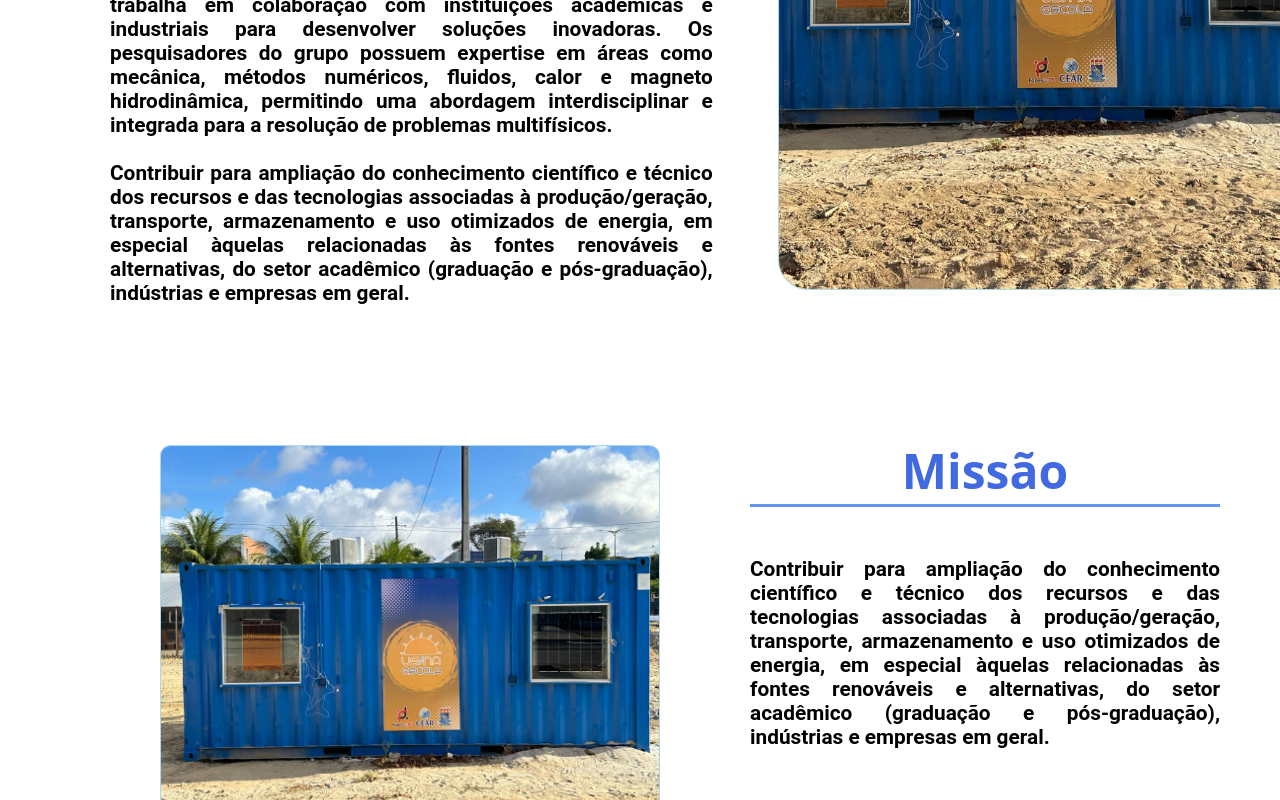
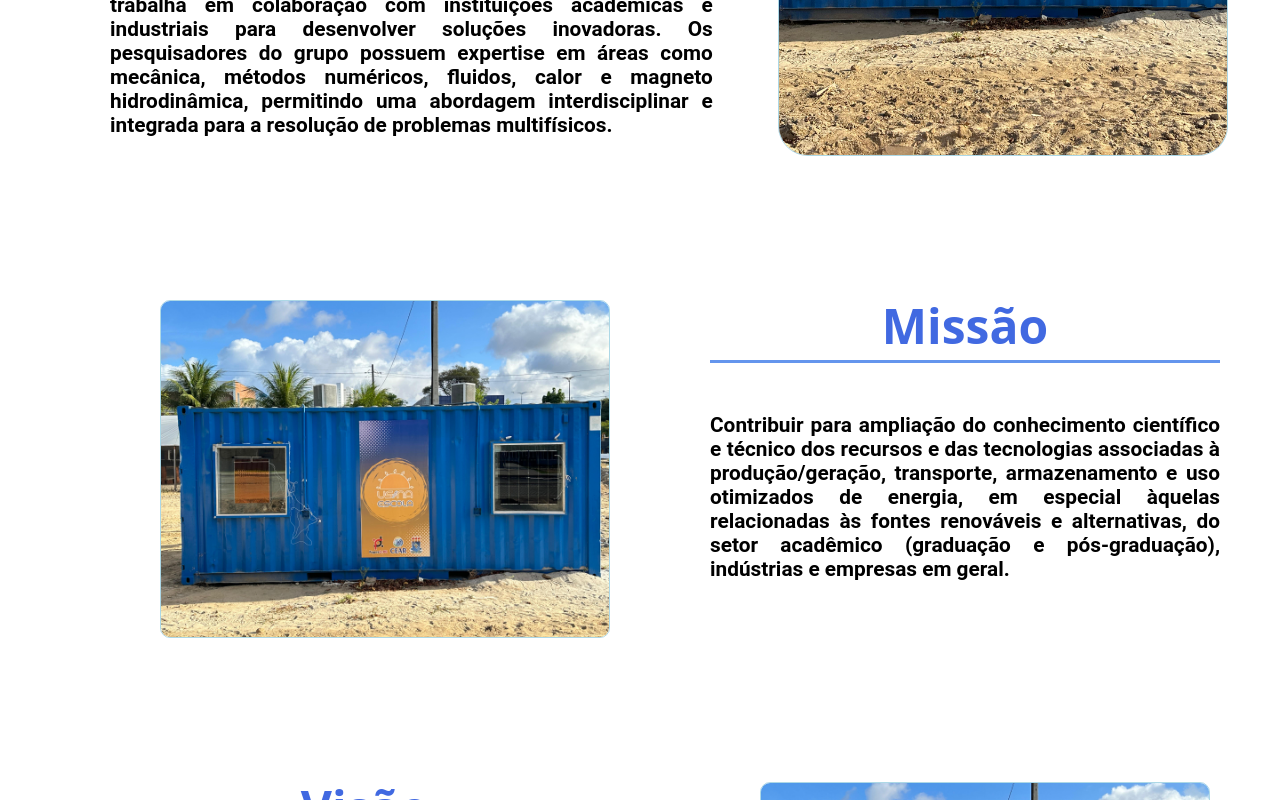
Before and after one commit to LinconRozendo/labsimer, a Next.js app: page / in a window 1280 px wide. Shown: the part 933-1733 px from the top of the page. Built offline with nearby package versions, Linux system fonts and the light colour scheme; a web font is replaced by a local one.

Commit message:
ajustes no texto e imagem da homepage

```diff
--- a/src/components/DivBox/DivBox.jsx
+++ b/src/components/DivBox/DivBox.jsx
@@ -30,11 +30,7 @@ export function DivBoxHomeAboutUs() {
                       métodos numéricos, fluidos, calor e magneto hidrodinâmica, permitindo uma abordagem interdisciplinar e integrada para
                       a resolução de problemas multifísicos.
 
-                    <br /><br />
-                    Contribuir para ampliação do conhecimento científico e técnico dos recursos e das
-                    tecnologias associadas à produção/geração, transporte, armazenamento e uso otimizados de energia,
-                     em especial àquelas relacionadas às fontes renováveis e alternativas, do setor acadêmico
-                      (graduação e pós-graduação), indústrias e empresas em geral.
+
                     </h1>
 
                     {/*<Link className={styles.linkButton} href="/sobre-nos"> O Laboratório em Detalhes
--- a/src/components/DivBox/DivBox.module.css
+++ b/src/components/DivBox/DivBox.module.css
@@ -122,7 +122,7 @@
     border: 1px solid lightblue;
     border-radius: 30px;
     height: auto;
-    width: 550px;
+    width: 450px;
 }
 
 
@@ -134,7 +134,7 @@
     border: 1px solid lightblue;
     border-radius: 10px;
     height: auto;
-    width: 500px;
+    width: 450px;
 }
 
 
```
